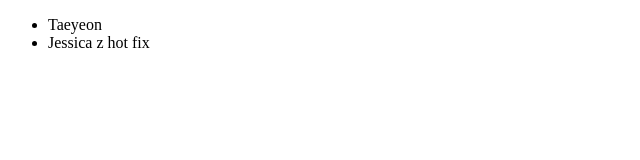
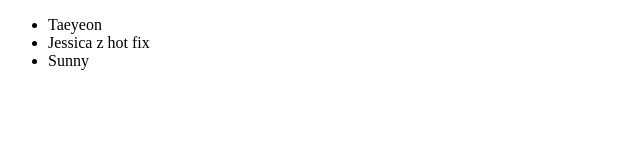
Before and after one commit to xhsiow/testGit, a plain HTML site: page index.html in a window 1280 px wide. Shown: the full height of the page, 0-640 px from the left. Drawn offline with Linux system fonts and the light colour scheme.

Commit message:
modified index.html

```diff
--- a/index.html
+++ b/index.html
@@ -10,6 +10,7 @@
 			<!-- random comment 2-->
 			<li>Taeyeon</li>
 			<li>Jessica z hot fix</li>
+			<li>Sunny</li>
 		</ul>
 	</div>
 </body>
```
Also changed, not shown: 1 other file.
